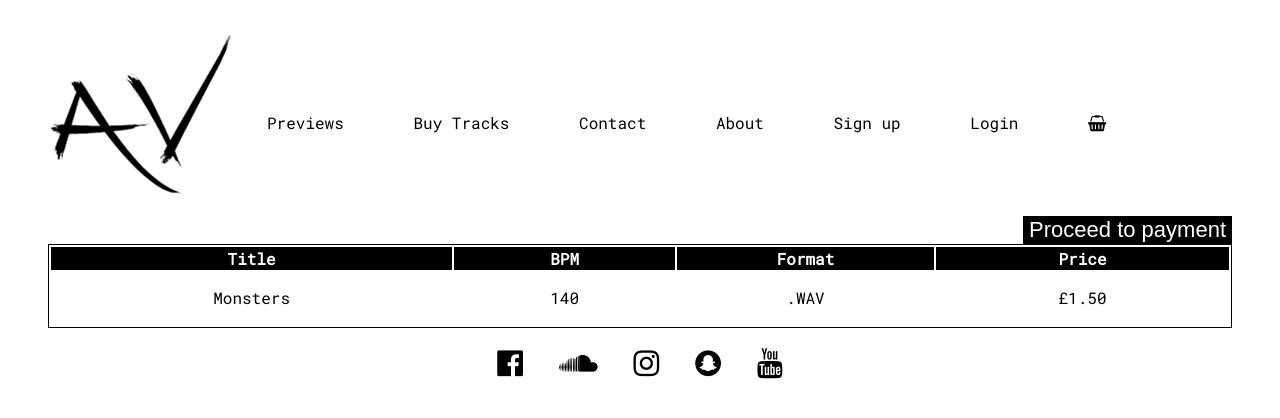
After one commit to jubbadiah/newwebsite, a PHP site: template src/Views/basket.html.twig in a window 1280 px wide. The commit adds this page. Shown: the top 418 px of the page. Run offline with PHP 8.4, Linux system fonts and the light colour scheme; the template is opened without the code that fills it, so the values that code supplies are empty; some libraries are stand-ins or nearby versions.

Commit message:
Fixed errors css + added tables for purchase

```diff
--- a/public/css/main.css
+++ b/public/css/main.css
@@ -13,7 +13,7 @@ header {
 
 .nav a{
     font-size: 16px;
-    margin: 40px;
+    margin: 30px;
     /*padding: 0 30px;*/
     text-decoration: none;
     color:#000000;
@@ -273,3 +273,29 @@ footer {
     color: #FF0000;
     font-size: 15px;
 }
+
+.thead {
+    border: 1px solid black;
+}
+
+th {
+    background: #000000;
+    color: #fff;
+}
+
+td {
+    color: #000000;
+    background: #fff;
+    text-align: center;
+    padding: 15px;
+}
+
+.proceed {
+    float: right;
+}
+
+select {
+    background: #000000;
+    color: #ffffff;
+    font-size: 16px;
+}
--- a/src/Core/dep.php
+++ b/src/Core/dep.php
@@ -29,6 +29,11 @@ $container['ExclusivesController'] = function($container) {
 $container['BuyController'] = function($container) {
     $view = $container->get('view');
     return new \Jubby\Controller\BuyController($view);
+};
+
+$container['BasketController'] = function($container) {
+    $view = $container->get('view');
+    return new \Jubby\Controller\BasketController($view);
 };
 
 $container['ContactController'] = function($container) {
--- a/src/Core/routes.php
+++ b/src/Core/routes.php
@@ -5,6 +5,9 @@ $app->get('/', 'HomeController:get');
 $app->get('/exclusives', 'ExclusivesController:get'); //confirms location of controller / gets the controller required.
 
 $app->get('/buy', 'BuyController:get');
+
+$app->get('/basket', 'BasketController:get');
+
 
 $app->get('/contact', 'ContactController:get');
 
--- /dev/null
+++ b/src/Views/basket.html.twig
@@ -0,0 +1,25 @@
+{% extends "partials/base.html.twig" %}
+{% block title %}Basket{% endblock %}
+
+{% block content %}
+
+<table class="thead" width="100%">
+    <tr>
+        <th>Title</th>
+        <th>BPM</th>
+        <th>Format</th>
+        <th>Price</th>
+    </tr>
+
+    <tr>
+        <td>Monsters</td>
+        <td>140</td>
+        <td>.WAV</td>
+        <td>£1.50</td>
+    <tr>
+
+    <button class="proceed">Proceed to payment</button>
+
+</table>
+
+{% endblock %}
--- a/src/Views/login.html.twig
+++ b/src/Views/login.html.twig
@@ -34,10 +34,13 @@
         <li>
             <button type="submit" name"submit" value="Login!">Login</button>
         </li>
+
+        <li>
+            <span class="error"></span>
+        </li>
     </ul>
     <script type="text/javascript" src="/js/login.js"></script>
 </form>
 
-            <span class="error"></span>
 </div>
 {% endblock %}
--- a/src/Views/partials/base.html.twig
+++ b/src/Views/partials/base.html.twig
@@ -23,7 +23,7 @@
         </div>
 
         <div class="nav">
-            <a href="./exclusives">Exclusives</a>
+            <a href="./exclusives">Previews</a>
 
             <a href="./buy">Buy Tracks</a>
 
@@ -42,6 +42,8 @@
 
             <a href="./login">Login</a>
 {% endif %}
+
+            <a href="./basket"><i class="fa fa-shopping-basket"></i></a>
         </div>
     </header>
 
--- a/src/Views/signup.html.twig
+++ b/src/Views/signup.html.twig
@@ -44,9 +44,13 @@
             <li>
                     <button type="submit" name="submit">Signup</button>
             </li>
+
+            <li>
+                    <span class="error"></span>
+            </li>
         </ul>
 <script type="text/javascript" src="/js/signup.js"></script>
-                <span class="error"></span>
+
 
     </form>
     </div>
```
Also changed, not shown: src/Controller/BasketController.php (added, +19 -0 lines), src/Views/buy.html.twig (+23 -50 lines), 1 other file.
